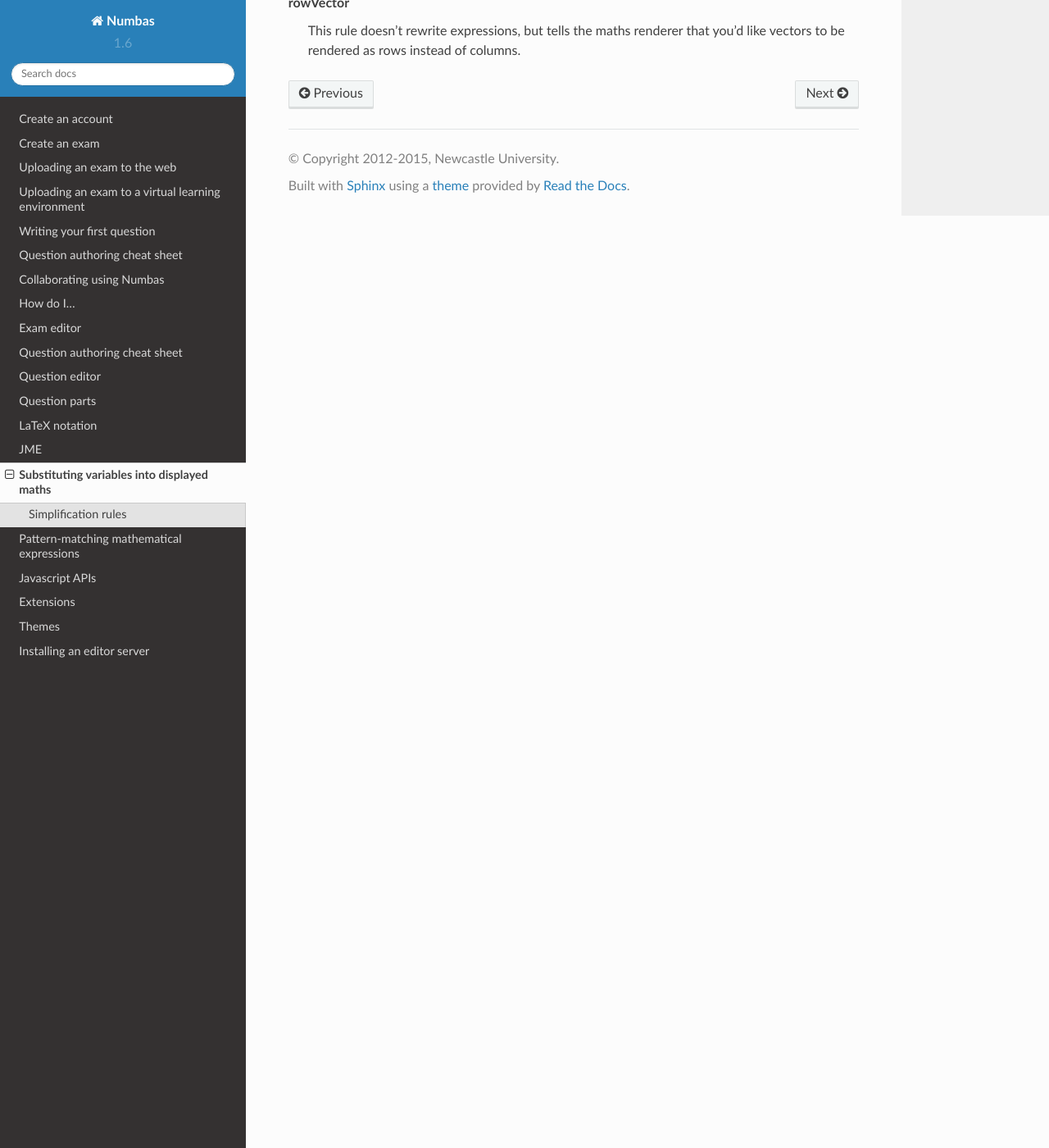
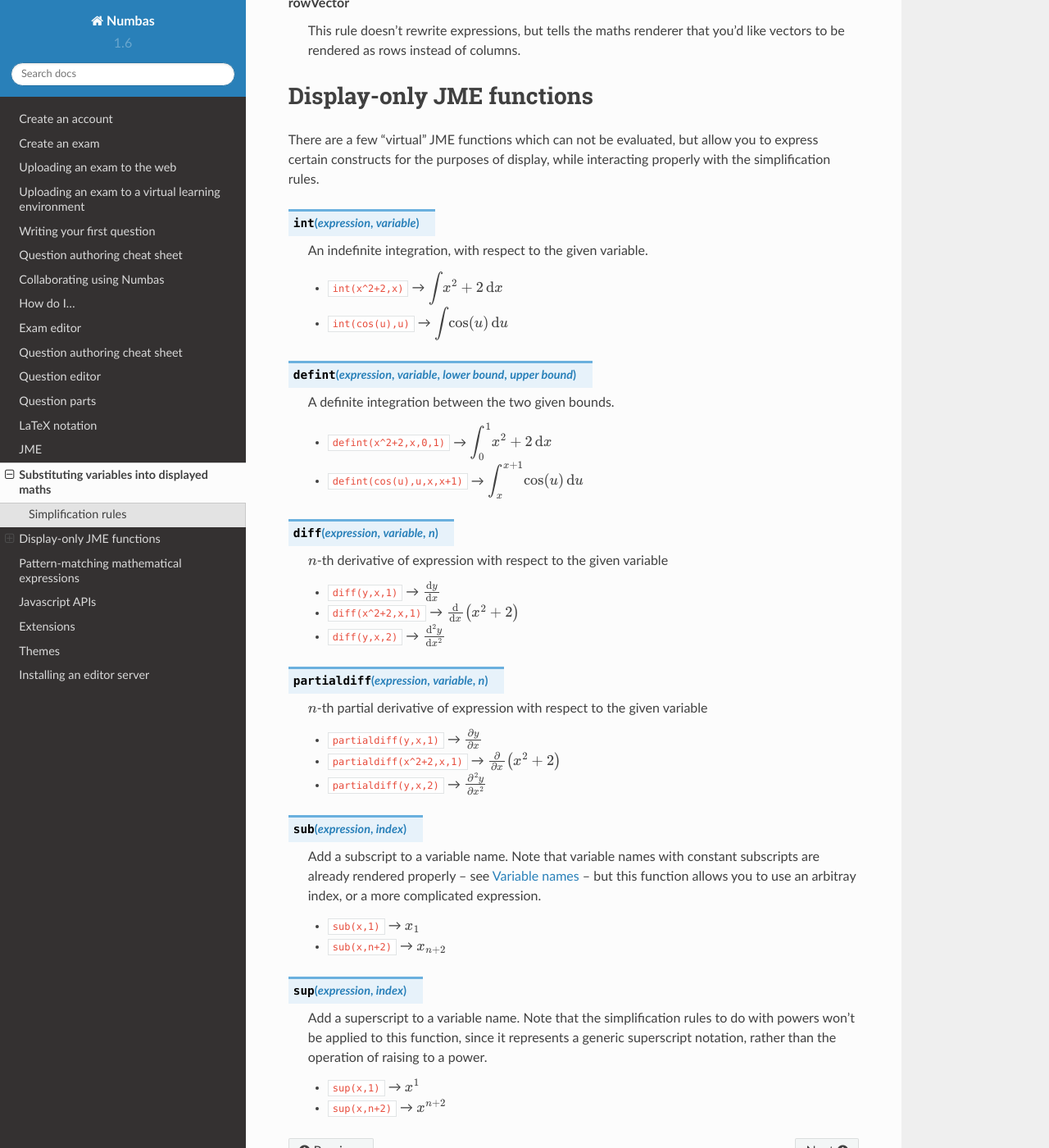
Before and after one commit to numbas/editor-docs, a Sphinx documentation site: the page built from source/simplification.rst, in a window 1280 px wide and 1400 px high, scrolled down 5935 px. Shown: the whole window at 82% size. Built offline with Sphinx 7.4.7 and the Read the Docs theme 2.0.0, drawn with Linux system fonts in a browser that asks for light colours.

Commit message:
document display-only JME functions

```diff
--- a/source/simplification.rst
+++ b/source/simplification.rst
@@ -226,3 +226,56 @@ To turn all built-in rules on, use the name ``all``. To turn all built-in rules
 
     rowVector
         This rule doesn't rewrite expressions, but tells the maths renderer that you'd like vectors to be rendered as rows instead of columns.
+
+.. _display_only_functions:
+
+Display-only JME functions
+==========================
+
+There are a few "virtual" JME functions which can not be evaluated, but allow you to express certain constructs for the purposes of display, while interacting properly with the simplification rules.
+
+.. function:: int(expression, variable)
+
+    An indefinite integration, with respect to the given variable.
+
+    * ``int(x^2+2,x)`` → :math:`\displaystyle{\int \! x^2+2 \, \mathrm{d}x}`
+    * ``int(cos(u),u)`` → :math:`\displaystyle{\int \! \cos(u) \, \mathrm{d}u}`
+
+.. function:: defint(expression, variable,lower bound, upper bound)
+
+    A definite integration between the two given bounds.
+
+    * ``defint(x^2+2,x,0,1)`` → :math:`\displaystyle{\int_{0}^{1} \! x^2+2 \, \mathrm{d}x}`
+    * ``defint(cos(u),u,x,x+1)`` → :math:`\displaystyle{\int_{x}^{x+1} \! \cos(u) \, \mathrm{d}u}`
+
+.. function:: diff(expression, variable, n)
+
+    :math:`n`-th derivative of expression with respect to the given variable
+
+    * ``diff(y,x,1)`` → :math:`\frac{\mathrm{d}y}{\mathrm{d}x}`
+    * ``diff(x^2+2,x,1)`` → :math:`\frac{\mathrm{d}}{\mathrm{d}x} \left (x^2+2 \right )`
+    * ``diff(y,x,2)`` → :math:`\frac{\mathrm{d}^{2}y}{\mathrm{d}x^{2}}`
+
+.. function:: partialdiff(expression, variable, n)
+
+    :math:`n`-th partial derivative of expression with respect to the given variable
+
+    * ``partialdiff(y,x,1)`` → :math:`\frac{\partial y}{\partial x}`
+    * ``partialdiff(x^2+2,x,1)`` → :math:`\frac{\partial }{\partial x} \left (x^2+2 \right )`
+    * ``partialdiff(y,x,2)`` → :math:`\frac{\partial ^{2}y}{\partial x^{2}}`
+
+.. function:: sub(expression,index)
+
+    Add a subscript to a variable name.
+    Note that variable names with constant subscripts are already rendered properly -- see :ref:`variable-names` -- but this function allows you to use an arbitray index, or a more complicated expression.
+
+    * ``sub(x,1)`` → :math:`x_{1}`
+    * ``sub(x,n+2)`` → :math:`x_{n+2}`
+
+.. function:: sup(expression,index)
+
+    Add a superscript to a variable name.
+    Note that the simplification rules to do with powers won't be applied to this function, since it represents a generic superscript notation, rather than the operation of raising to a power.
+
+    * ``sup(x,1)`` → :math:`x^{1}`
+    * ``sup(x,n+2)`` → :math:`x^{n+2}`
```
